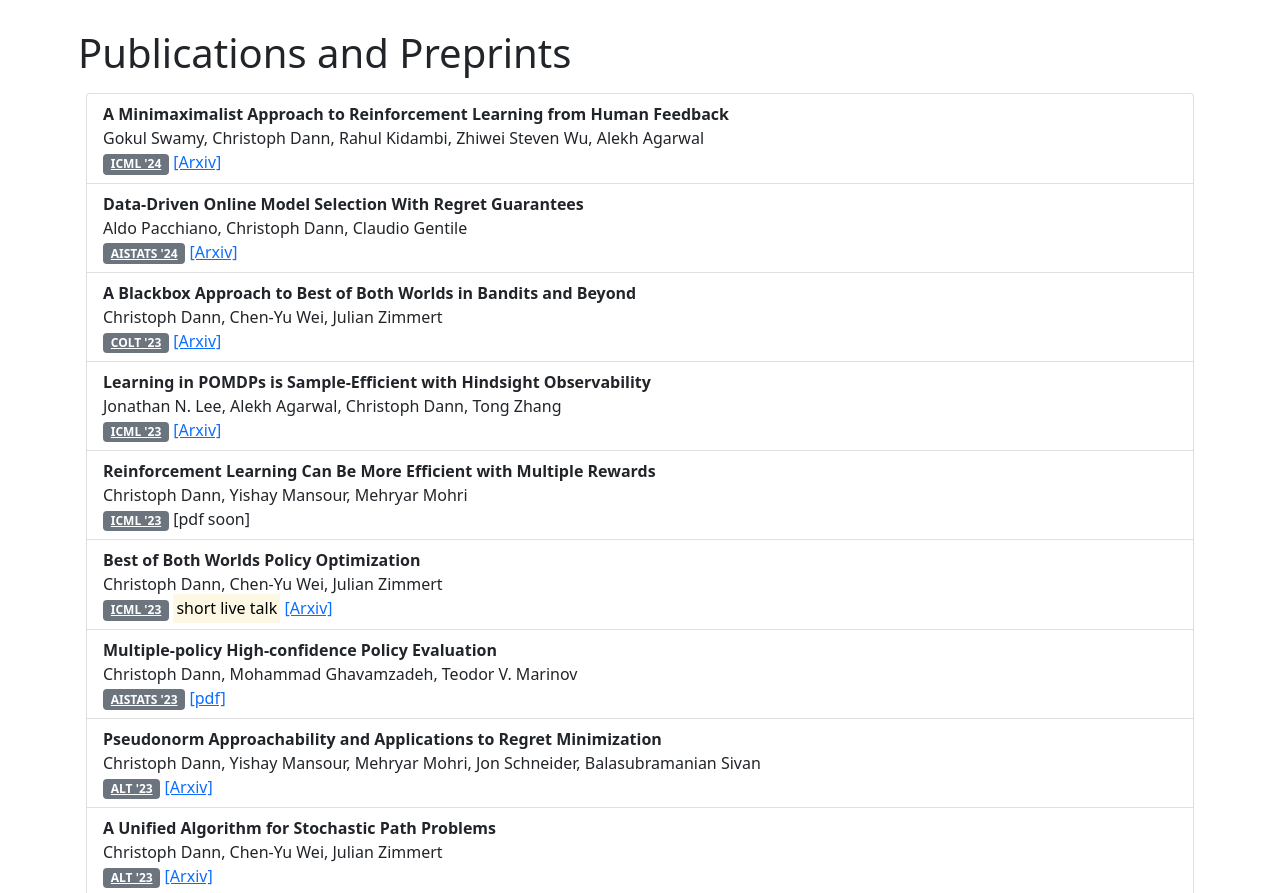
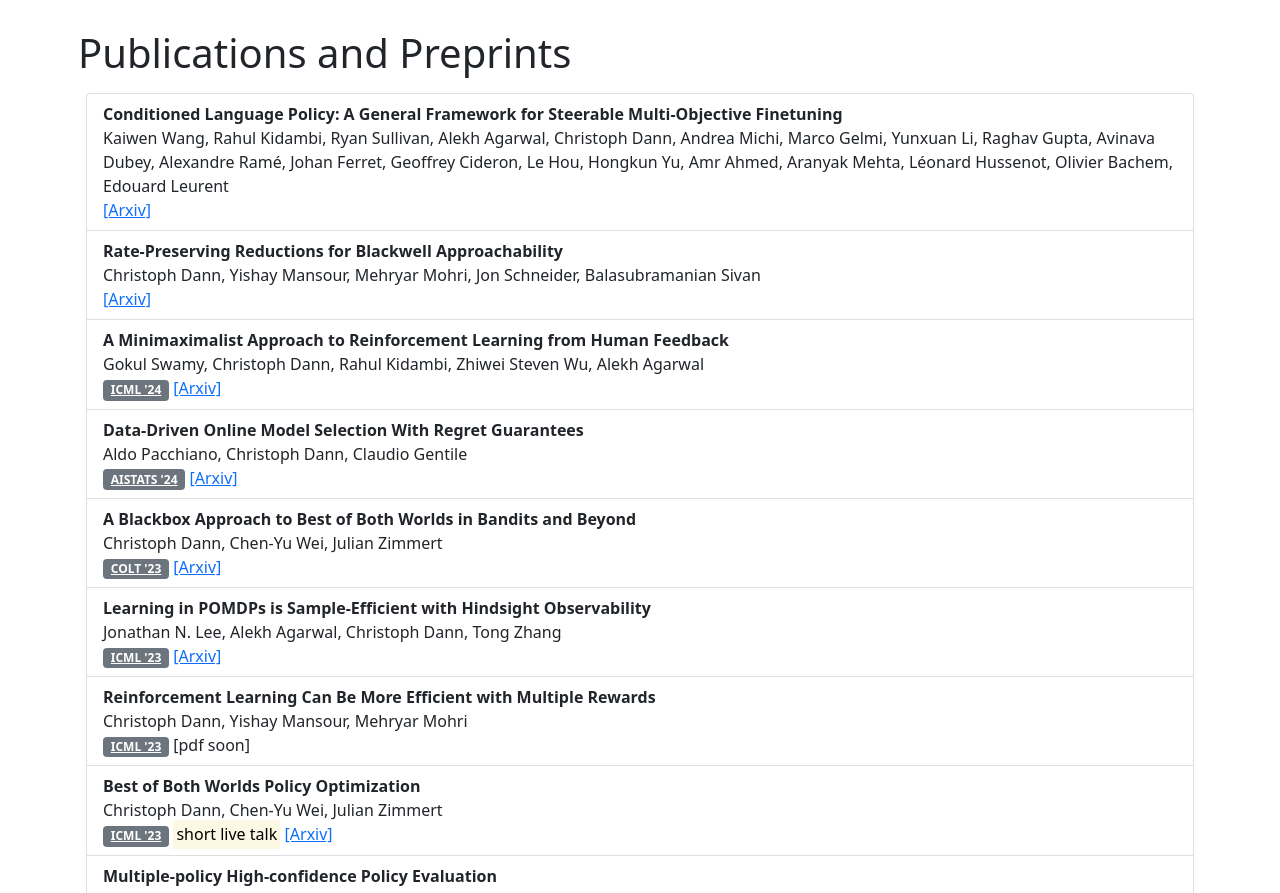
Before and after one commit to chrodan/chrodan.github.io, a plain HTML site: page index.html in a window 1280 px wide. Shown: the part 931-1824 px from the top of the page. Drawn offline with nearby package versions, Linux system fonts and the light colour scheme.

Commit message:
Update index.html
Update publications

```diff
--- a/index.html
+++ b/index.html
@@ -83,6 +83,18 @@ I also got a <a href="https://nips.cc/Conferences/2017/Awards">best reviewer awa
 <div class="container p-2" id="publications">
 	<h1>Publications and Preprints</h1>
 	<ul class="list-group p-2">
+		<li class="list-group-item">
+			<b>Conditioned Language Policy: A General Framework for Steerable Multi-Objective Finetuning</b><br>
+			Kaiwen Wang, Rahul Kidambi, Ryan Sullivan, Alekh Agarwal, Christoph Dann, Andrea Michi,
+			Marco Gelmi, Yunxuan Li, Raghav Gupta, Avinava Dubey, Alexandre Ramé, Johan Ferret, Geoffrey Cideron,
+			Le Hou, Hongkun Yu, Amr Ahmed, Aranyak Mehta, Léonard Hussenot, Olivier Bachem, Edouard Leurent<br>
+			<a href="https://arxiv.org/abs/2407.15762">[Arxiv]</a>
+		</li>
+		<li class="list-group-item">
+			<b>Rate-Preserving Reductions for Blackwell Approachability</b><br>
+			Christoph Dann, Yishay Mansour, Mehryar Mohri, Jon Schneider, Balasubramanian Sivan<br>
+			<a href="https://arxiv.org/abs/2406.07585">[Arxiv]</a>
+		</li>
 		<li class="list-group-item">
 			<b>A Minimaximalist Approach to Reinforcement Learning from Human Feedback</b><br>
 			Gokul Swamy, Christoph Dann, Rahul Kidambi, Zhiwei Steven Wu, Alekh Agarwal<br>
```
